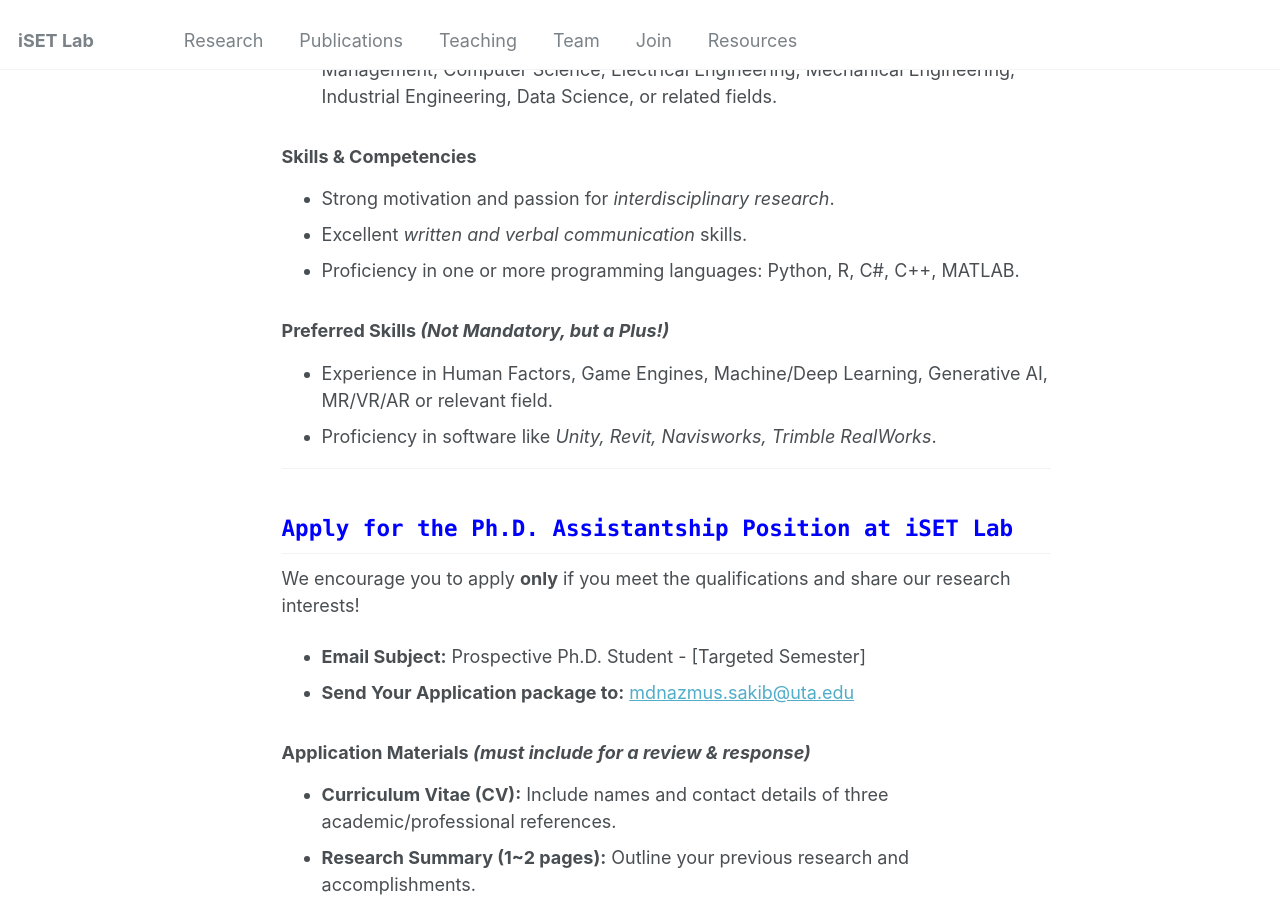
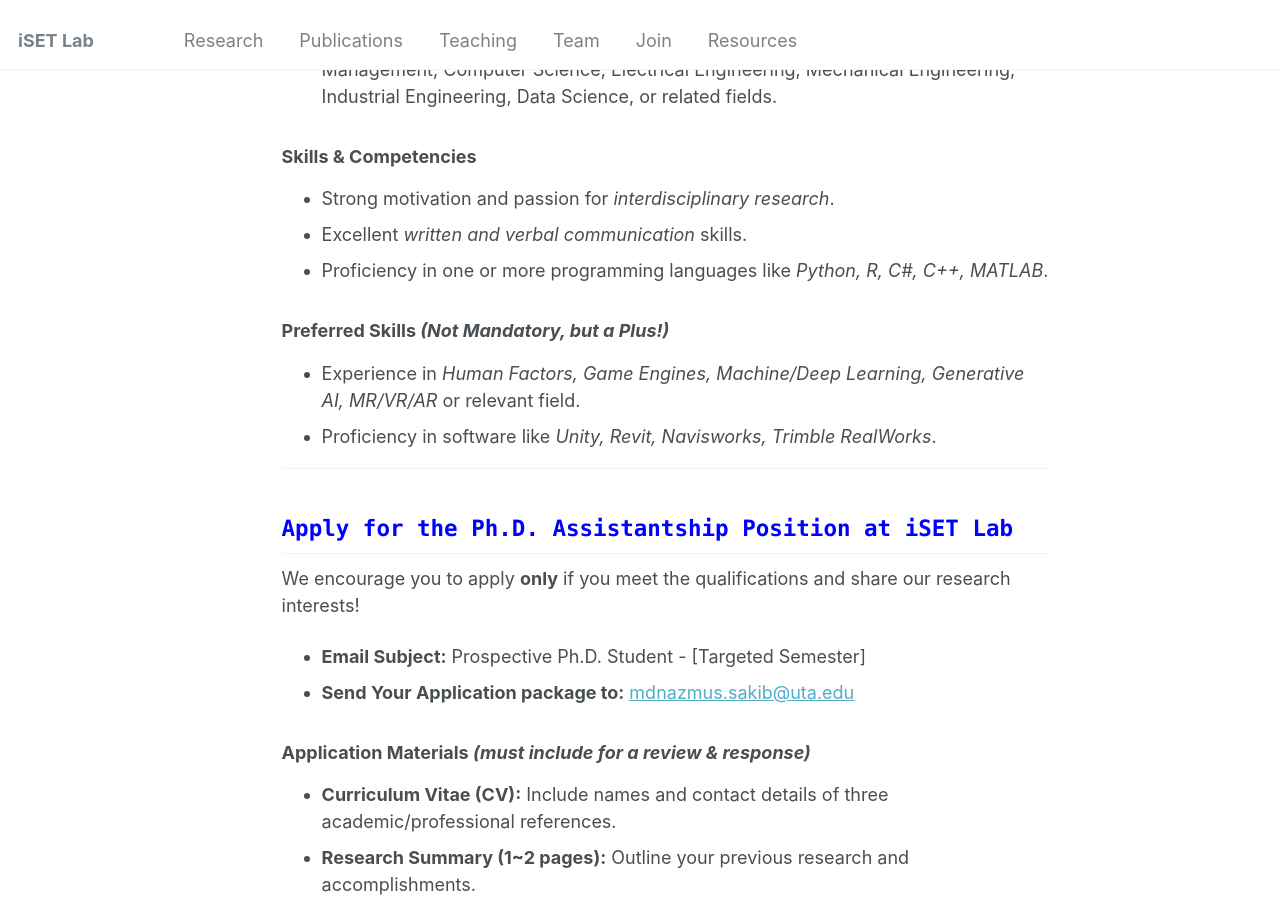
Before and after one commit to iSET-LAB/iSET-LAB.github.io, a Jekyll site: the page built from _pages/join.md, in a window 1280 px wide and 900 px high, scrolled down 821 px. Built offline with Jekyll 4.4.1, drawn with Linux system fonts in a browser that asks for light colours.

Commit message:
Update join.md

```diff
--- a/_pages/join.md
+++ b/_pages/join.md
@@ -30,10 +30,10 @@ Ph.D. students will engage in cutting-edge research at the intersection of civil
 ### **Skills & Competencies**
 - Strong motivation and passion for *interdisciplinary research*.
 - Excellent *written and verbal communication* skills.
-- Proficiency in one or more programming languages: Python, R, C#, C++, MATLAB.
+- Proficiency in one or more programming languages like *Python, R, C#, C++, MATLAB*.
 
 ### **Preferred Skills** *(Not Mandatory, but a Plus!)*
-- Experience in Human Factors, Game Engines, Machine/Deep Learning, Generative AI, MR/VR/AR or relevant field.
+- Experience in *Human Factors, Game Engines, Machine/Deep Learning, Generative AI, MR/VR/AR* or relevant field.
 - Proficiency in software like *Unity, Revit, Navisworks, Trimble RealWorks*.
 
 ---
```
